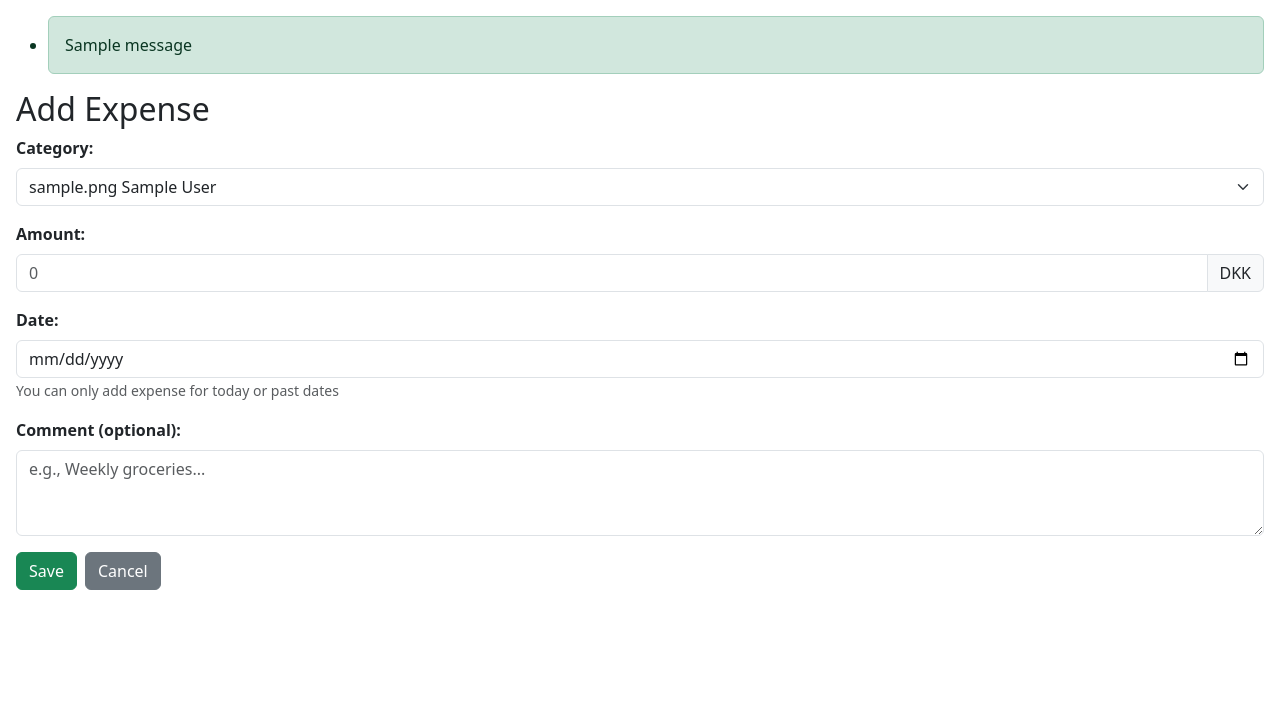
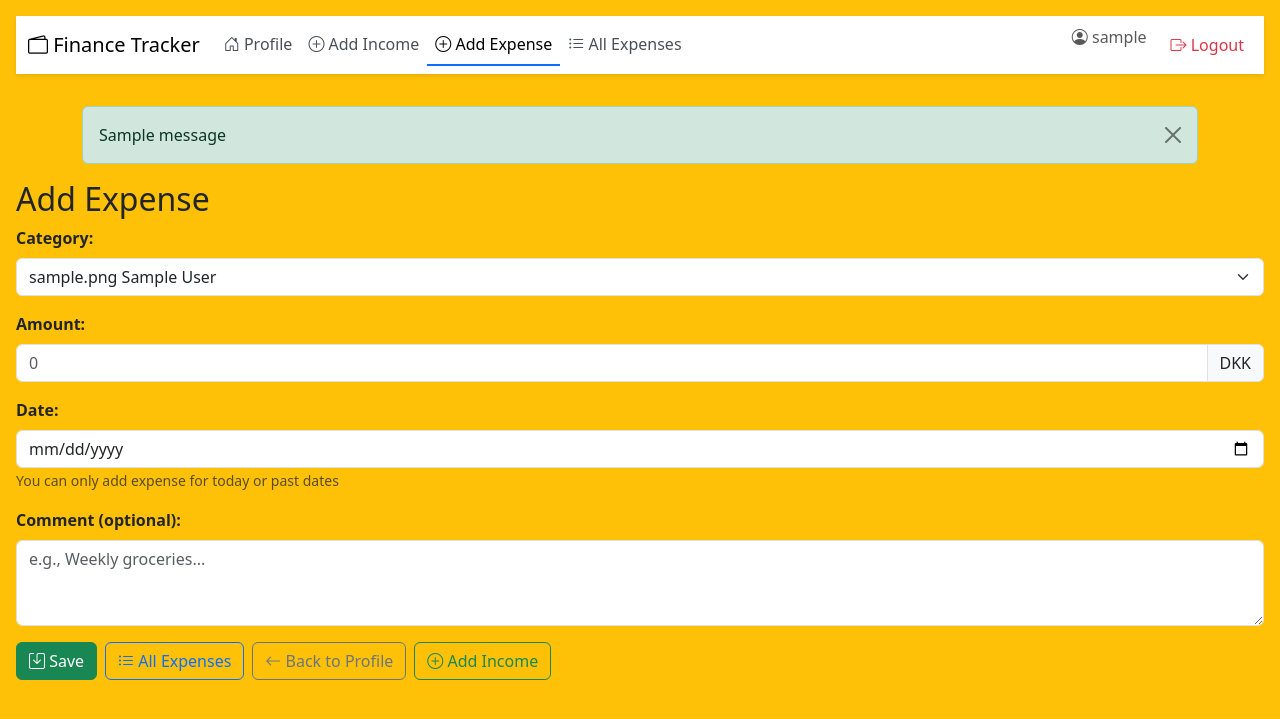
Before and after one commit to slavafortGR/finance, a Flask app: page /expense in a window 1280 px wide. Shown: the top 719 px of the page. Run offline with Flask 3, Linux system fonts and the light colour scheme; the visitor is signed in with stand-in values (Sample User, id 1); tables that the repository leaves empty hold one stand-in row (values such as "Sample post"); one stand-in notice (Sample message) is shown.

Commit message:
navbar has been implemented

```diff
--- a/finance/routes.py
+++ b/finance/routes.py
@@ -52,6 +52,8 @@ def login_user_post():
 
         user = User.query.filter_by(nick_name=nick_name).first()
         if not user or not check_password_hash(user.password, password):
+            session['user_id'] = user.id
+            session['user_nick'] = user.nick_name
             flash('Incorrect login or password', 'danger')
             return redirect(url_for('login_user_get'))
         else:
--- a/finance/templates/add_expense.html
+++ b/finance/templates/add_expense.html
@@ -44,8 +44,18 @@
         </div>
 
         <div class="d-flex gap-2">
-            <input type="submit" class="btn btn-success" value="Save">
-            <a href="{{ url_for('list_expenses') }}" class="btn btn-secondary">Cancel</a>
+            <button type="submit" class="btn btn-success">
+                <i class="bi bi-save"></i> Save
+            </button>
+            <a href="{{ url_for('list_expenses') }}" class="btn btn-outline-primary">
+                <i class="bi bi-list-ul"></i> All Expenses
+            </a>
+            <a href="{{ url_for('return_profile') }}" class="btn btn-outline-secondary">
+                <i class="bi bi-arrow-left"></i> Back to Profile
+            </a>
+            <a href="{{ url_for('add_income_get') }}" class="btn btn-outline-success">
+                <i class="bi bi-plus-circle"></i> Add Income
+            </a>
         </div>
     </form>
 </div>
--- a/finance/templates/layout.html
+++ b/finance/templates/layout.html
@@ -1,35 +1,117 @@
 <!DOCTYPE html>
-<html lang="ua">
+<html lang="en">
 <head>
-    {% block head %}
     <meta charset="UTF-8">
     <meta content="width=device-width, user-scalable=no, initial-scale=1.0, maximum-scale=1.0, minimum-scale=1.0"
           name="viewport">
     <meta content="ie=edge" http-equiv="X-UA-Compatible">
     <link crossorigin="anonymous" href="https://cdn.jsdelivr.net/npm/bootstrap@5.3.0/dist/css/bootstrap.min.css"
           integrity="sha384-9ndCyUaIbzAi2FUVXJi0CjmCapSmO7SnpJef0486qhLnuZ2cdeRhO02iuK6FUUVM" rel="stylesheet">
+    <link rel="stylesheet" href="https://cdn.jsdelivr.net/npm/bootstrap-icons@1.11.0/font/bootstrap-icons.css">
     <link href="{{ url_for('static', filename='css/styles.css') }}" rel="stylesheet" type="text/css">
     <link rel="stylesheet" href="{{ url_for('static', filename='css/style.css') }}">
-    <title>{% block title %}{% endblock %}</title>
-    {% endblock %}
+    <title>{% block title %}Finance Tracker{% endblock %}</title>
+    <style>
+        body {
+            background-color: #f8f9fa;
+        }
+        .navbar {
+            background-color: #fff;
+            box-shadow: 0 2px 4px rgba(0,0,0,0.1);
+            margin-bottom: 2rem;
+        }
+        .nav-link {
+            color: #495057;
+            font-weight: 500;
+        }
+        .nav-link:hover {
+            color: #0d6efd;
+        }
+        .nav-link.active {
+            color: #0d6efd;
+            border-bottom: 2px solid #0d6efd;
+        }
+    </style>
 </head>
-<script src="https://cdn.jsdelivr.net/npm/@popperjs/core@2.11.6/dist/umd/popper.min.js"></script>
-<script src="https://cdn.jsdelivr.net/npm/bootstrap@5.3.0/dist/js/bootstrap.bundle.min.js"></script>
-<body class="p-3 mb-2 bg-transparent text-emphasis-success">
-<div>
+<body class="p-3 mb-2 bg-warning text-emphasis-success">
+
+{% if 'user_id' in session %}
+<!-- Навигационное меню -->
+<nav class="navbar navbar-expand-lg navbar-light">
+    <div class="container-fluid">
+        <a class="navbar-brand" href="{{ url_for('return_profile') }}">
+            <i class="bi bi-wallet2"></i> Finance Tracker
+        </a>
+        <button class="navbar-toggler" type="button" data-bs-toggle="collapse" data-bs-target="#navbarNav">
+            <span class="navbar-toggler-icon"></span>
+        </button>
+        <div class="collapse navbar-collapse" id="navbarNav">
+            <ul class="navbar-nav me-auto">
+                <li class="nav-item">
+                    <a class="nav-link {% if request.endpoint == 'return_profile' %}active{% endif %}"
+                       href="{{ url_for('return_profile') }}">
+                        <i class="bi bi-house-door"></i> Profile
+                    </a>
+                </li>
+                <li class="nav-item">
+                    <a class="nav-link {% if request.endpoint == 'add_income_get' %}active{% endif %}"
+                       href="{{ url_for('add_income_get') }}">
+                        <i class="bi bi-plus-circle"></i> Add Income
+                    </a>
+                </li>
+                <li class="nav-item">
+                    <a class="nav-link {% if request.endpoint == 'add_expense_get' %}active{% endif %}"
+                       href="{{ url_for('add_expense_get') }}">
+                        <i class="bi bi-plus-circle"></i> Add Expense
+                    </a>
+                </li>
+                <li class="nav-item">
+                    <a class="nav-link {% if request.endpoint == 'list_expenses' %}active{% endif %}"
+                       href="{{ url_for('list_expenses') }}">
+                        <i class="bi bi-list-ul"></i> All Expenses
+                    </a>
+                </li>
+            </ul>
+            <ul class="navbar-nav">
+                <li class="nav-item">
+                    <span class="navbar-text me-3">
+                        <i class="bi bi-person-circle"></i> {{ session.get('user_nick', 'User') }}
+                    </span>
+                </li>
+                <li class="nav-item">
+                    <a class="nav-link text-danger" href="/logout">
+                        <i class="bi bi-box-arrow-right"></i> Logout
+                    </a>
+                </li>
+            </ul>
+        </div>
+    </div>
+</nav>
+{% endif %}
+
+<!-- Flash messages -->
+<div class="container">
     {% with messages = get_flashed_messages(with_categories=true) %}
     {% if messages %}
-        <ul class="flash">
+        <ul class="flash list-unstyled">
             {% for category, message in messages %}
-            <li class="alert alert-{{ category }}">{{ message }}</li>
+            <li class="alert alert-{{ category }} alert-dismissible fade show">
+                {{ message }}
+                <button type="button" class="btn-close" data-bs-dismiss="alert"></button>
+            </li>
             {% endfor %}
         </ul>
     {% endif %}
     {% endwith %}
 </div>
+
+<!-- Content -->
 <div>
     {% block content %}
     {% endblock %}
 </div>
+
+<script src="https://cdn.jsdelivr.net/npm/@popperjs/core@2.11.6/dist/umd/popper.min.js"></script>
+<script src="https://cdn.jsdelivr.net/npm/bootstrap@5.3.0/dist/js/bootstrap.bundle.min.js"></script>
 </body>
 </html>
```
Also changed, not shown: finance/templates/add_income.html (+9 -2 lines), finance/templates/edit_expense.html (+9 -2 lines), finance/templates/edit_income.html (+6 -2 lines), finance/templates/list_expenses.html (+11 -3 lines).
